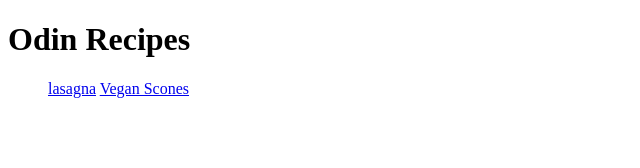
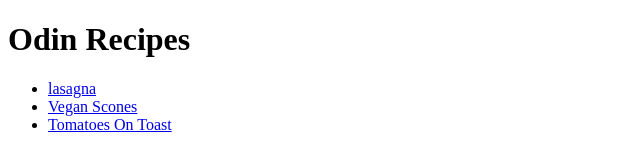
Before and after one commit to Rossy321/odin-recipes, a plain HTML site: page index.html in a window 1280 px wide. Shown: the whole page, without its empty margins (0-640 px from the left). Drawn offline with Linux system fonts and the light colour scheme.

Commit message:
Added Linke to tomatoes on toast recipe to index
Users can now access the recipe form the index page.

```diff
--- a/index.html
+++ b/index.html
@@ -9,9 +9,11 @@
 
     <h1> Odin Recipes </h1>
 <ul>
-    <a href="recipes/lasagna.html">lasagna</a>
+    <li><a href="recipes/lasagna.html">lasagna</a></li>
 
-    <a href="recipes/vegan_scones.html">Vegan Scones</a>
+    <li> <a href="recipes/vegan_scones.html">Vegan Scones</a></li>
+
+    <li> <a href="recipes/tomatoes_on_toast.html">Tomatoes On Toast</a></li>
 </ul>
 
 </body>
```
